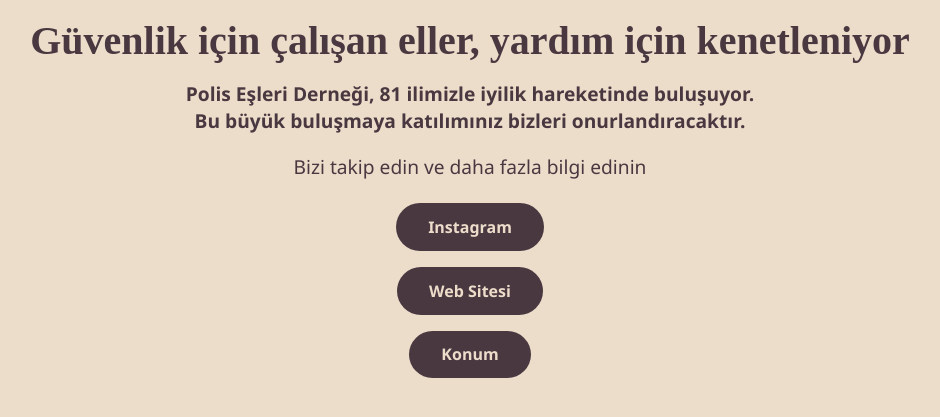
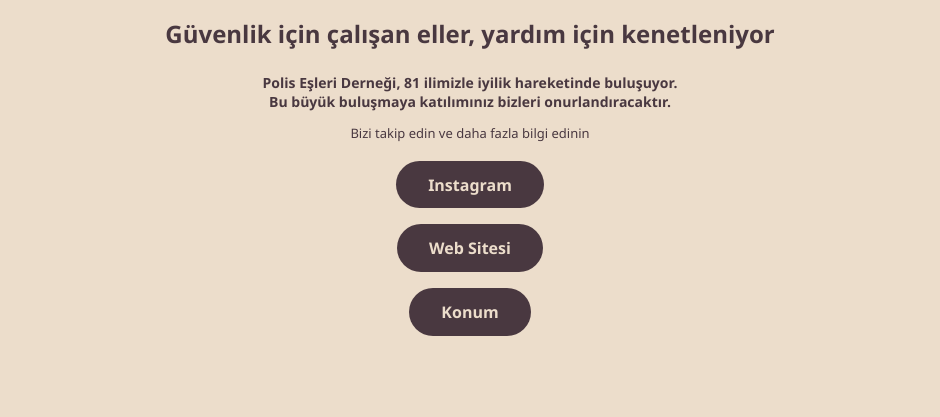
Before and after one commit to polisesleridernegibilgi/polisesleridernegi, a plain HTML site: page index.html in a window 1280 px wide. Shown: the part 223-640 px from the top of the page, without its empty margins (170-1110 px from the left). Drawn offline with Linux system fonts and the light colour scheme.

Commit message:
Add files via upload

```diff
--- a/index.html
+++ b/index.html
@@ -31,9 +31,12 @@
       margin: 0.5em 0 0.3em;
     }
     p {
-      font-size: 1.2em;
+      font-size: 14px;
       margin: 0.2em 0 0.8em;
       padding: 0 20px;
+    }
+    .bizitakipedin {
+    font-size: 13px;
     }
     a.button {
       display: inline-block;
@@ -53,10 +56,10 @@
 </head>
 <body>
   <img src="logo.png" alt="Polis Eşleri Derneği Logosu" class="logo">
-  <h1>Güvenlik için çalışan eller, yardım için kenetleniyor</h1>
+  <h2>Güvenlik için çalışan eller, yardım için kenetleniyor</h2>
   <p><strong>Polis Eşleri Derneği, 81 ilimizle iyilik hareketinde buluşuyor.<br>
   Bu büyük buluşmaya katılımınız bizleri onurlandıracaktır.</strong></p>
-  <p>Bizi takip edin ve daha fazla bilgi edinin</p>
+  <p class="bizitakipedin">Bizi takip edin ve daha fazla bilgi edinin</p>
   <a class="button" href="https://instagram.com/polisesleridernegi" target="_blank">Instagram</a>
   <a class="button" href="https://polisesleridernegi.org.tr" target="_blank">Web Sitesi</a>
   <a class="button" href="https://maps.app.goo.gl/Jv6P6CC1UGtU6uiDA" target="_blank">Konum</a>
```
